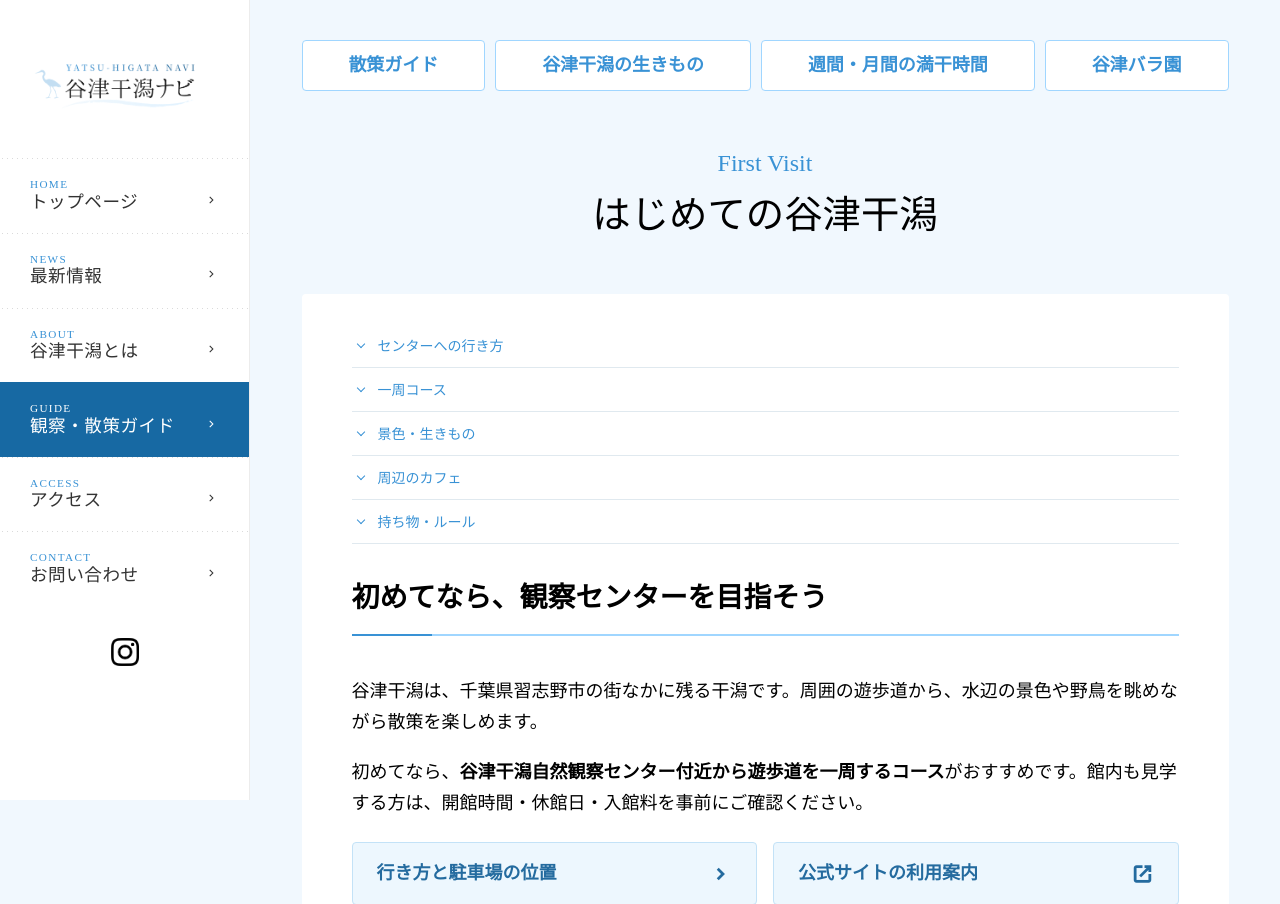
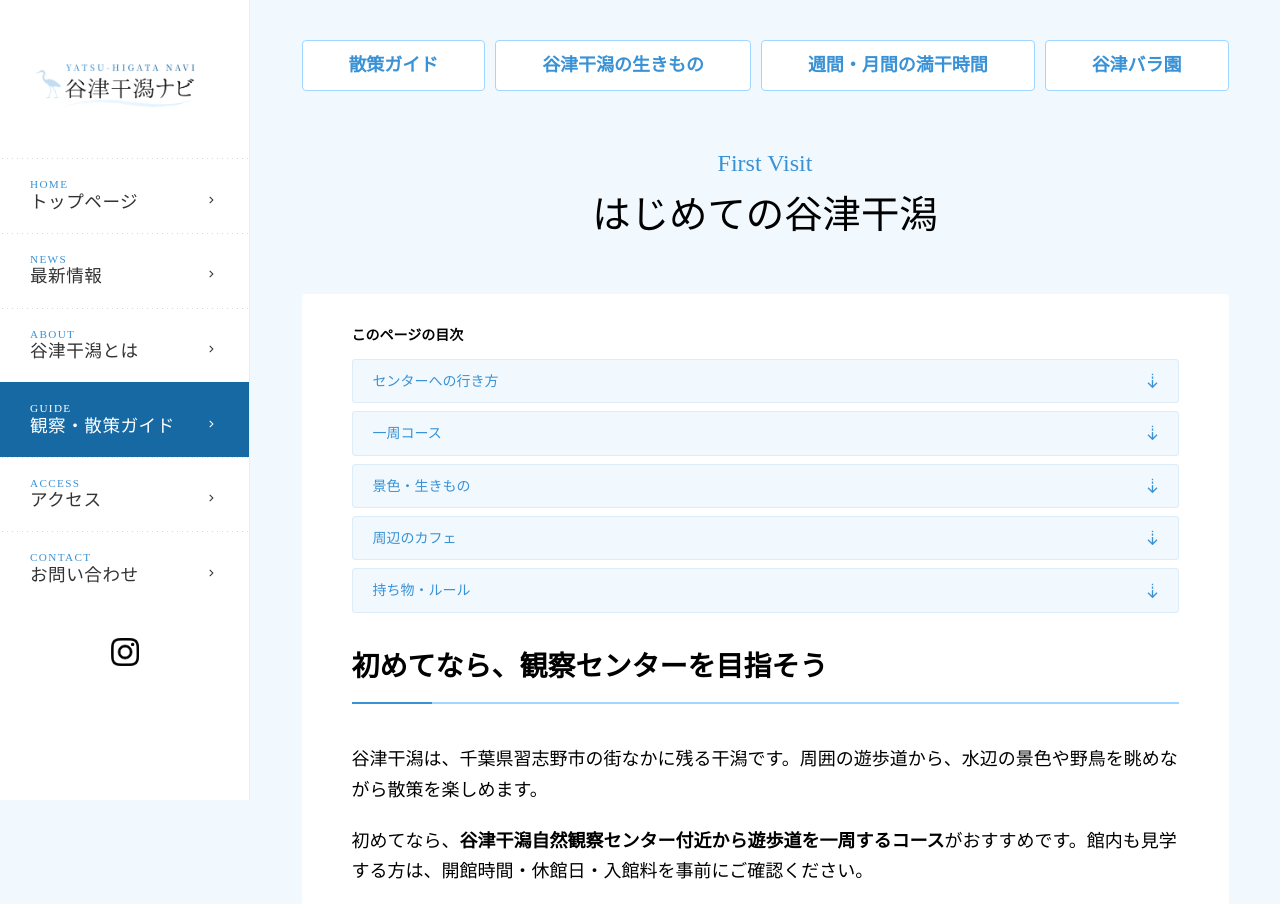
Before and after one commit to mikkiworks/YatsuHgata, a PHP site: page /guide/first-visit.html in a window 1280 px wide. Shown: the top 904 px of the page. Run offline with PHP 8.4, Linux system fonts and the light colour scheme; some web fonts are replaced.

Commit message:
Refine site design and unify page anchor navigation

```diff
--- a/access/index.html
+++ b/access/index.html
@@ -19,7 +19,7 @@
 	<link rel="preconnect" href="https://fonts.googleapis.com">
 	<link rel="preconnect" href="https://fonts.gstatic.com" crossorigin>
 	<link href="https://fonts.googleapis.com/css2?family=Hannari&family=Noto+Serif+JP:wght@400;700&family=Material+Symbols+Outlined:opsz,wght,FILL,GRAD@20..48,100..700,0..1,-50..200&display=swap" rel="stylesheet">
-	<link rel="stylesheet" href="../assets/css/style.css?v=20261119-5">
+	<link rel="stylesheet" href="../assets/css/style.css?v=20261119-7">
 	<link rel="stylesheet" href="../assets/css/first-visit.css?v=20261119-3">
 	<link rel="canonical" href="https://yatsuhigata.com/access/">
 	<script type="application/ld+json">
@@ -157,6 +157,7 @@
             	</div>
 
 				<nav class="page-anchor-navi" aria-label="このページの目次">
+					<p class="page-anchor-navi__title">このページの目次</p>
 					<a href="#train">電車 + 徒歩</a>
 					<a href="#bus">バス</a>
 					<a href="#car">車</a>
--- a/assets/css/first-visit.css
+++ b/assets/css/first-visit.css
@@ -1,43 +1,3 @@
-.first-visit-navi {
-	display: flex;
-	flex-direction: column;
-	margin-bottom: 30px;
-	-webkit-text-size-adjust: 100%;
-	text-size-adjust: 100%;
-}
-
-.first-visit-navi a {
-	display: flex;
-	align-items: center;
-	gap: 12px;
-	min-width: 0;
-	min-height: 44px;
-	padding: 10px 4px;
-	border-bottom: 1px solid #e0e9ef;
-	font-size: 14px;
-	line-height: 1.6;
-}
-
-.first-visit-navi a::before {
-	content: '';
-	flex: 0 0 6px;
-	width: 6px;
-	height: 6px;
-	margin: -3px 2px 0;
-	border-right: 1.5px solid var(--color-primary);
-	border-bottom: 1.5px solid var(--color-primary);
-	transform: rotate(45deg);
-}
-
-.first-visit-navi a:hover {
-	background: var(--color-bg-base);
-}
-
-.first-visit-navi a:focus-visible {
-	outline: 2px solid var(--color-primary);
-	outline-offset: 2px;
-}
-
 .cafe-samples {
 	display: grid;
 	grid-template-columns: repeat(3, minmax(0, 1fr));
--- a/assets/css/guide.css
+++ b/assets/css/guide.css
@@ -14,7 +14,7 @@
 	color: #246b9f;
 }
 
-.walking-guide .content a:not(.shopnavi a):not(.visit-link) {
+.walking-guide .content a:not(.shopnavi a):not(.page-anchor-navi a):not(.visit-link) {
 	text-decoration: underline;
 	text-underline-offset: 4px;
 }
--- a/assets/css/style.css
+++ b/assets/css/style.css
@@ -1435,7 +1435,7 @@ h1, h2, h3, h4, h5, h6 {
 }
 .topabout__img img {
 	width: 100%;
-	border-radius: 10px;
+	border-radius: 4px;
 
 	@media (max-width: 768px) {
 		aspect-ratio: 3 / 1;
@@ -1813,7 +1813,7 @@ h1, h2, h3, h4, h5, h6 {
 
 /**** 周辺のお店 ****/
 
-/* カテゴリへのアンカー */
+/* ページ内の目次・アンカー */
 .page-anchor-navi {
 	display: flex;
 	flex-direction: column;
@@ -1824,6 +1824,13 @@ h1, h2, h3, h4, h5, h6 {
 	text-size-adjust: 100%;
 }
 
+.page-anchor-navi__title {
+	margin: 0 0 4px;
+	font-size: 14px;
+	font-weight: 600;
+	line-height: 1.6;
+}
+
 .page-anchor-navi a {
 	position: relative;
 	display: flex;
@@ -1831,8 +1838,10 @@ h1, h2, h3, h4, h5, h6 {
 	justify-content: flex-start;
 	min-width: 0;
 	min-height: 44px;
-	padding: 10px 20px;
-	border: 1px solid #eee;
+	padding: 10px 44px 10px 20px;
+	border: 1px solid #dcecf8;
+	border-radius: 3px;
+	background: var(--color-bg-base);
 	font-size: 14px;
 	line-height: 1.6;
 	text-align: left;
@@ -1851,7 +1860,7 @@ h1, h2, h3, h4, h5, h6 {
 }
 
 .page-anchor-navi a:hover {
-	background: var(--color-bg-base);
+	background: #e3f1fc;
 }
 
 .page-anchor-navi a:focus-visible {
--- a/guide/first-visit.html
+++ b/guide/first-visit.html
@@ -19,8 +19,8 @@
 	<link rel="preconnect" href="https://fonts.googleapis.com">
 	<link rel="preconnect" href="https://fonts.gstatic.com" crossorigin>
 	<link href="https://fonts.googleapis.com/css2?family=Hannari&family=Noto+Serif+JP:wght@400;700&family=Material+Symbols+Outlined:opsz,wght,FILL,GRAD@20..48,100..700,0..1,-50..200&display=swap" rel="stylesheet">
-	<link rel="stylesheet" href="../assets/css/style.css?v=20261119-3">
-	<link rel="stylesheet" href="../assets/css/first-visit.css?v=20261119-3">
+	<link rel="stylesheet" href="../assets/css/style.css?v=20261119-7">
+	<link rel="stylesheet" href="../assets/css/first-visit.css?v=20261119-6">
 	<link rel="canonical" href="https://yatsuhigata.com/guide/first-visit.html">
 	<script type="application/ld+json">
 	{
@@ -151,7 +151,8 @@
 		</h1>
 
 		<article class="content">
-			<nav class="first-visit-navi" aria-label="このページの目次">
+			<nav class="page-anchor-navi" aria-label="このページの目次">
+				<p class="page-anchor-navi__title">このページの目次</p>
 				<a href="#start">センターへの行き方</a>
 				<a href="#course">一周コース</a>
 				<a href="#wildlife">景色・生きもの</a>
--- a/guide/index.html
+++ b/guide/index.html
@@ -20,7 +20,7 @@
 	<link rel="preconnect" href="https://fonts.gstatic.com" crossorigin>
 	<link href="https://fonts.googleapis.com/css2?family=Hannari&family=Noto+Serif+JP:wght@400;700&family=Material+Symbols+Outlined:opsz,wght,FILL,GRAD@20..48,100..700,0..1,-50..200&display=swap" rel="stylesheet">
 	<link rel="stylesheet" href="../assets/css/style.css?v=20261119-3">
-	<link rel="stylesheet" href="../assets/css/guide.css?v=20261119-2">
+	<link rel="stylesheet" href="../assets/css/guide.css?v=20261119-5">
 	<link rel="stylesheet" href="../assets/css/first-visit.css?v=20261119-3">
 	<link rel="canonical" href="https://yatsuhigata.com/guide/">
 	<script type="application/ld+json">
@@ -160,10 +160,6 @@
 				<h2 class="section__h2">谷津干潟を一周すると何分？</h2>
 				<p class="section__text">谷津干潟の遊歩道は<strong>一周約3.5km</strong>。歩くなら約60分、景色や野鳥を観察しながらなら約90分を目安にすると、散策の予定を立てやすくなります。</p>
 
-				<nav class="shopnavi" aria-label="このページの目次">
-					<a href="#walking-map">コースと地図</a>
-					<a href="#observation-points">観察ポイント</a>
-				</nav>
 			</section>
 
 			<section class="section" id="walking-map">
```
Also changed, not shown: guide/rose-garden.html (+4 -3 lines), guide/tides.html (+5 -4 lines).
